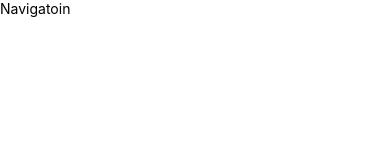
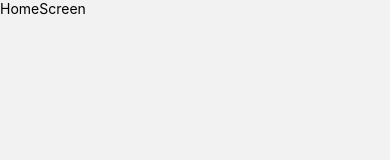
Before and after one commit to sajibsaha4647/React-Native-Task, a React Native app: screen /HomeScreen in a window 390 px wide. Shown: the top 160 px of the page. Built offline with nearby package versions, Linux system fonts and the light colour scheme.

Commit message:
add navigation

```diff
--- a/App.js
+++ b/App.js
@@ -2,7 +2,7 @@ import React from 'react';
 import { View, Text, StyleSheet, SafeAreaView } from 'react-native';
 import { Provider } from 'react-redux'
 import store from './Src/Redux/Store';
-import Navigatoin from './Src/Screens/Navigation';
+import Navigation from './Src/Screens/Navigation';
 const styles = StyleSheet.create({
   container: {
     flex: 1,
@@ -13,7 +13,7 @@ const App = () => {
   return (
     <SafeAreaView style={{flex: 1}}>
       <Provider store={store}>
-        <Navigatoin />
+        <Navigation />
       </Provider>
     </SafeAreaView>
   );
--- a/Src/Screens/Navigation.js
+++ b/Src/Screens/Navigation.js
@@ -1,19 +1,29 @@
-import React from 'react';
-import { View, Text, StyleSheet } from 'react-native';
+import React, {Component} from 'react';
+import {Dimensions, View, Text, Image, Platform} from 'react-native';
+let width = Dimensions.get('window').width;
+let height = Dimensions.get('window').height;
+import {NavigationContainer} from '@react-navigation/native';
+import {createNativeStackNavigator} from '@react-navigation/native-stack';
 
-const styles = StyleSheet.create({
-    container: {
-        flex: 1
-    }
-});
+import SplashScreen from './SplashScreen';
+import HomeScreen from './HomeScreen';
 
-const Navigatoin = () => {
-    return (
-        <View style={styles.container}>
-            <Text>Navigatoin</Text>
-        </View>
-    );
-}
+const MainStack = createNativeStackNavigator();
+const MainScreen = () => {
+  return (
+    <MainStack.Navigator screenOptions={{headerShown: false}}>
+      <MainStack.Screen name="SplashScreen" component={SplashScreen} />
+      <MainStack.Screen name="HomeScreen" component={HomeScreen} />
+    </MainStack.Navigator>
+  );
+};
 
+const Navigation = () => {
+  return (
+    <NavigationContainer>
+      <MainScreen />
+    </NavigationContainer>
+  );
+};
 
-export default Navigatoin;
+export default Navigation;
```
